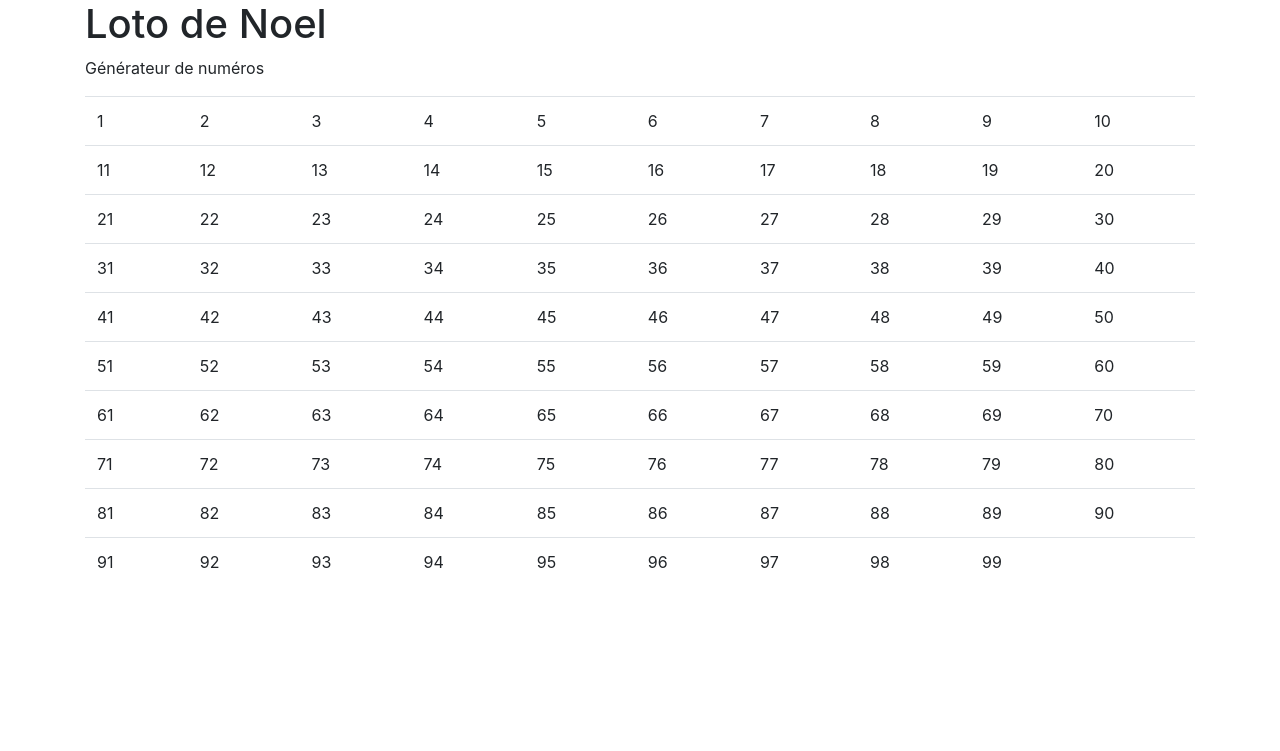
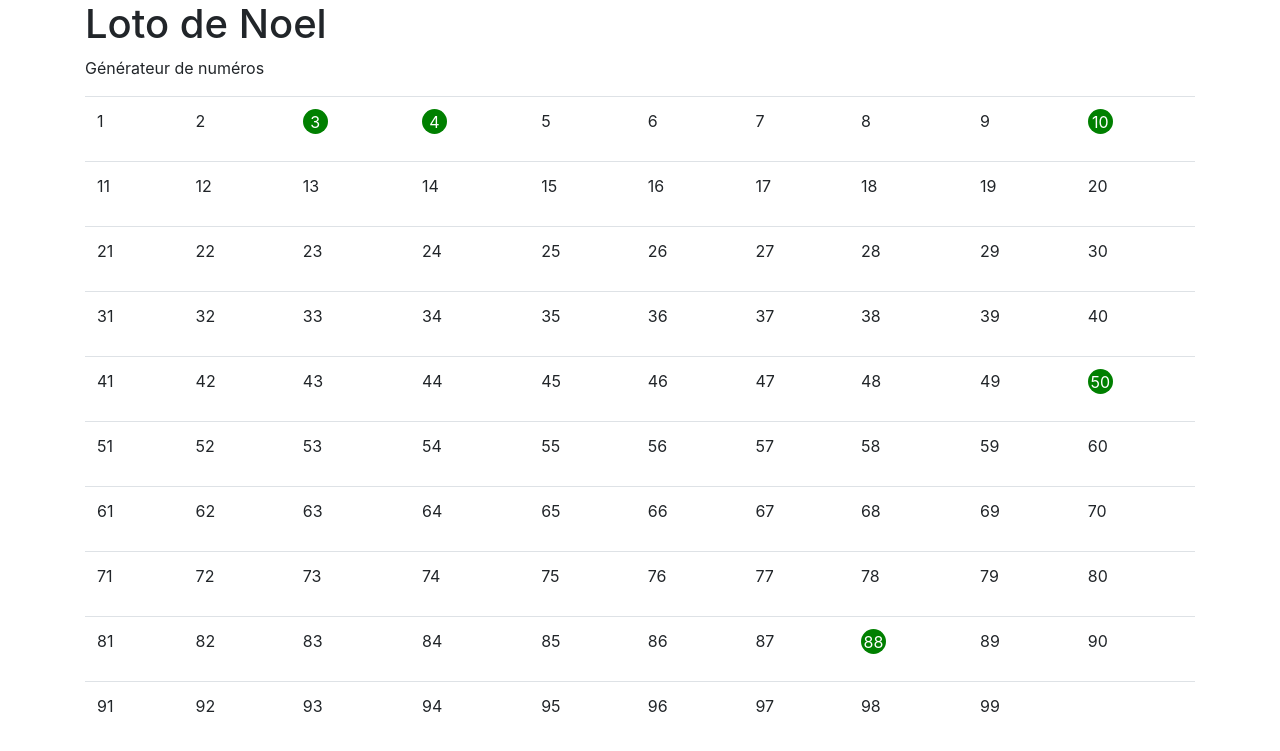
Before and after one commit to ericdaat/lottery, a Flask app: page / in a window 1280 px wide. Shown: the top 751 px of the page. Run offline with Flask 2, Linux system fonts and the light colour scheme; some libraries are stand-ins or nearby versions.

Commit message:
add green circles for issued numbers

```diff
--- a/application/admin.py
+++ b/application/admin.py
@@ -1,8 +1,6 @@
-from application.model import db
+from application.model import db, session, Number
 
 
 def init_db():
     db.drop_all()
     db.create_all()
-
-    db.session.commit()
--- a/application/blueprints/home.py
+++ b/application/blueprints/home.py
@@ -7,5 +7,11 @@ bp = flask.Blueprint("home", __name__)
 
 @bp.route("/")
 def index():
+    numbers = list(range(1, 100))
+    issued_numbers = {3, 4, 10, 50, 88}
 
-    return flask.render_template("home/index.html")
+    return flask.render_template(
+        "home/index.html",
+        numbers=numbers,
+        issued_numbers=issued_numbers
+    )
--- a/application/static/style.css
+++ b/application/static/style.css
@@ -0,0 +1,10 @@
+.circle {
+    height: 25px;
+    width: 25px;
+    display: table-cell;
+    text-align: center;
+    vertical-align: middle;
+    border-radius: 50%;
+    background: green;
+    color: white;
+  }
--- a/application/templates/home/index.html
+++ b/application/templates/home/index.html
@@ -15,12 +15,15 @@
 <section>
 <div class="container">
     <table class="table">
-        {% for i in range(1, 100) %}
+        {% for i in numbers %}
+            {% if i in issued_numbers %}
+                <td><p class="circle">{{ i }}</p></td>
+            {% else %}
+                <td><p>{{ i }}</p></td>
+            {% endif %}
+
             {% if i % 10 == 0 %}
-                <td>{{ i }}</td>
                 <tr>
-            {% else %}
-                <td>{{ i }}</td>
             {% endif %}
         {% endfor %}
         <td></td>  <!-- Last number is blank -->
```
